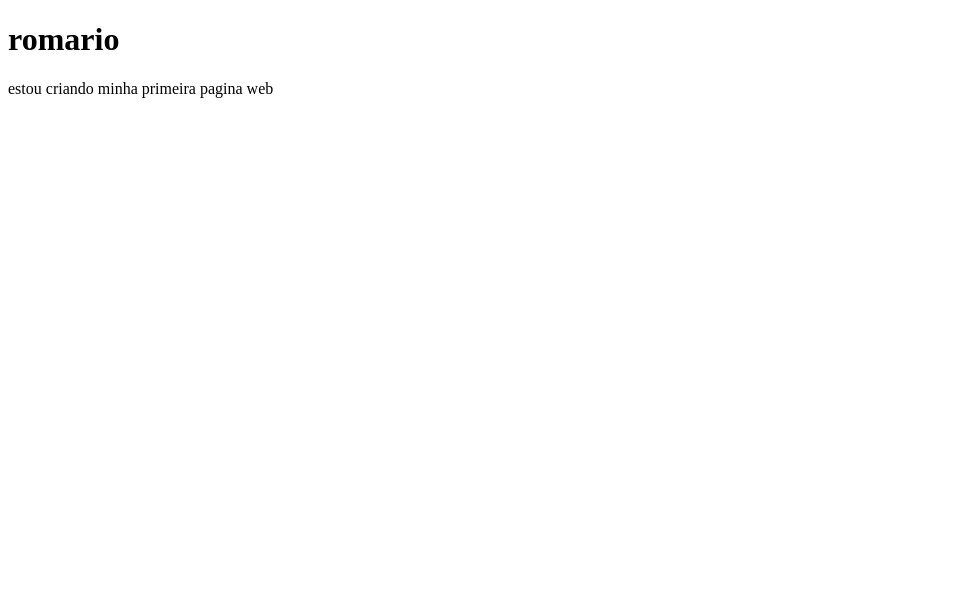
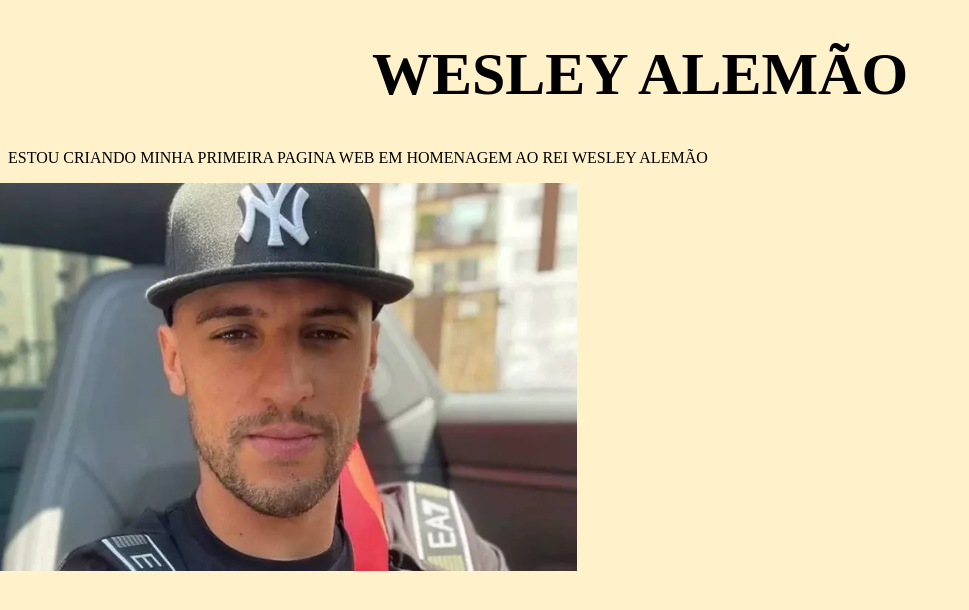
Before and after one commit to joao1nicolodi/primeiro-projeto, a plain HTML site: page index.html in a window 1280 px wide. Shown: the whole page, without its empty margins (0-969 px from the left). Drawn offline with Linux system fonts and the light colour scheme.

Commit message:
AULA 28/07

```diff
--- a/index.html
+++ b/index.html
@@ -4,9 +4,11 @@
     <meta charset="UTF-8">
     <meta name="viewport" content="width=device-width, initial-scale=1.0">
     <title>João Roberto</title>
+    <link rel="stylesheet" href="style.css">
 </head>
 <body>
-    <h1>romario</h1>
-    <p>estou criando minha primeira pagina web</p>
+    <h1>WESLEY ALEMÃO</h1>
+    <p>ESTOU CRIANDO MINHA PRIMEIRA PAGINA WEB EM HOMENAGEM AO REI WESLEY ALEMÃO </p>
+    <img src="wesley alemao.webp" alt="Wesley Alemão">
 </body>
 </html>
--- /dev/null
+++ b/style.css
@@ -0,0 +1,12 @@
+body{
+    background-color: #FFF1CA;
+}
+h1{
+font-size: 60px;
+color: black ;
+text-align: center;
+}
+img{
+    width: 46%;
+    margin-left: -1%;
+}
```
Also changed, not shown: wesley alemao.webp (added).
